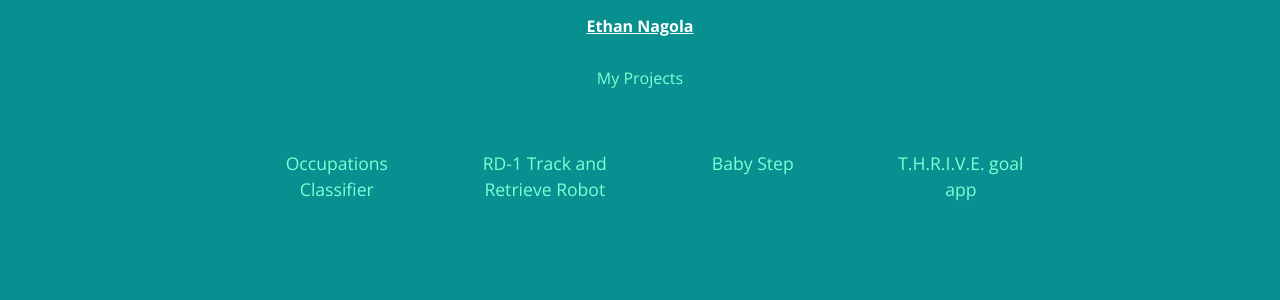
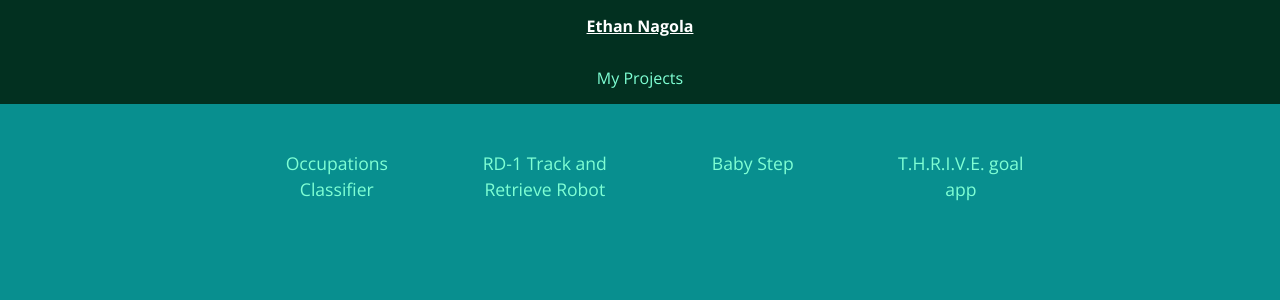
Before and after one commit to enagola/web, a Jekyll site: the page built from docs/projects.md, in a window 1280 px wide. Shown: the top 300 px of the page. Built offline with Jekyll 4.4.1, drawn with Linux system fonts in a browser that asks for light colours.

Commit message:
Update menu-design.css

```diff
--- a/docs/stylesheets/menu-design.css
+++ b/docs/stylesheets/menu-design.css
@@ -4,7 +4,7 @@
   margin: 0;
   padding: 0;
   overflow: hidden;
-  background-color: #088F8F;
+  background-color: #023020;
 }
 
 .nav_li
```
